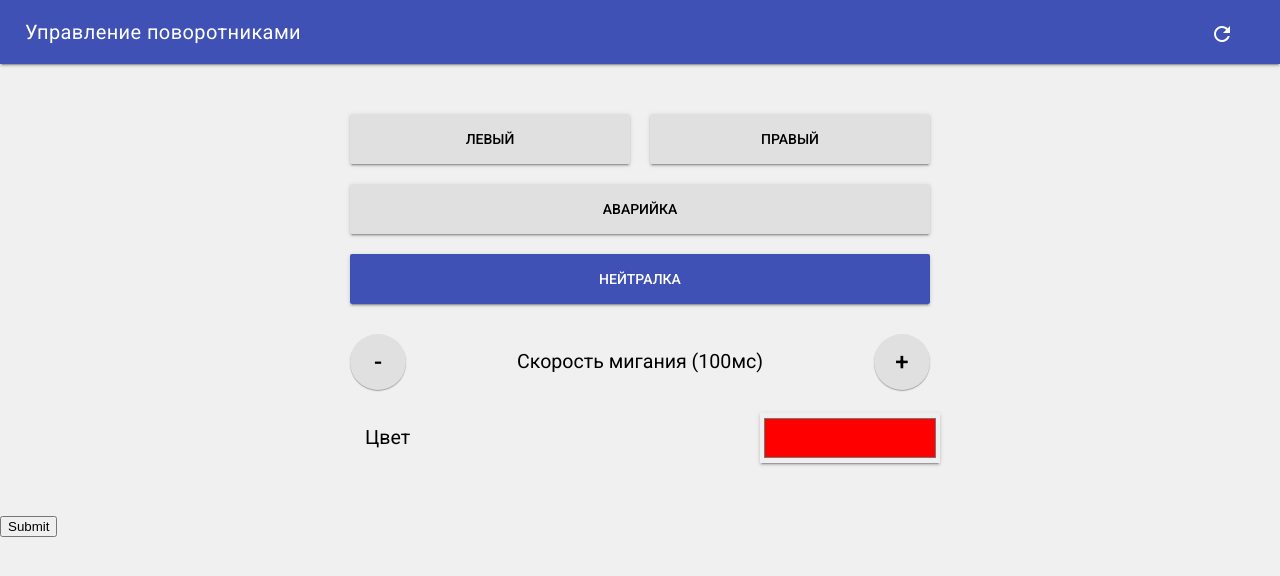
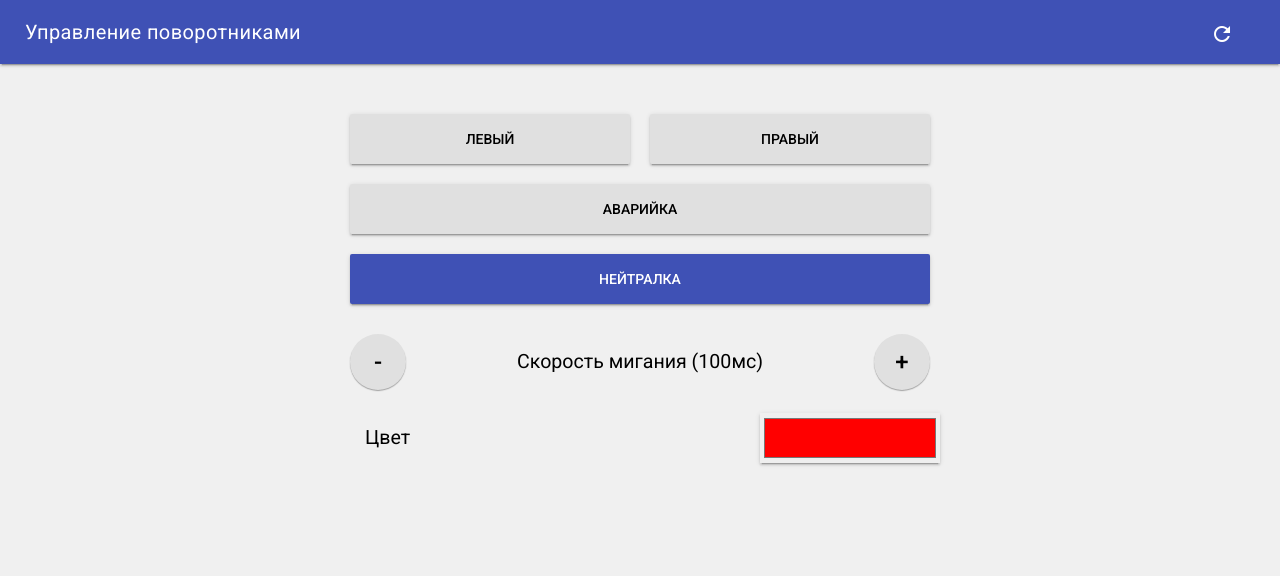
Before and after one commit to os-tap/opd, a plain HTML site: page index.html in a window 1280 px wide. Drawn offline with Linux system fonts and the light colour scheme.

Commit message:
Update index.html

```diff
--- a/index.html
+++ b/index.html
@@ -70,10 +70,6 @@
         </div>
       </div>
 
-
-      <form action="http://opd/"><input type="submit"></form>
-
-
   <div class="error-overlay"></div>
 
     </main>
```
